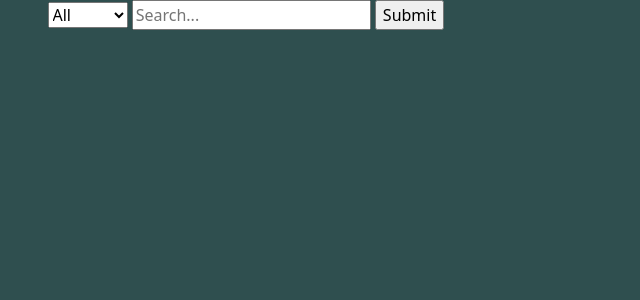
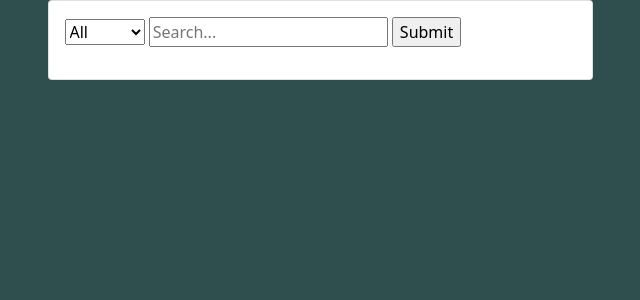
Before and after one commit to KizeKaze/fast-food-simple, a PHP site: page /menu_list.php in a window 1280 px wide. Shown: the part 56-356 px from the top of the page, without its empty margins (320-960 px from the left). Run offline with PHP 8.4, Linux system fonts and the light colour scheme; data comes from the database, SQL or seed files in the repository; data that the repository does not hold is empty.

Commit message:
fixed css on menu_list.php, will take another pass at css in issue #18

```diff
--- a/menu_list.php
+++ b/menu_list.php
@@ -2,27 +2,25 @@
 <?php include "includes/nav.php" ?>
 
 
-
     <div class="container">
-    <div class="search-container">
+        <div class="card">
+            <div class="card-body">
                 <form action="menu_list.php" method="post">
                     <select name="type">
                         <option value="0">All</option>
                         <?php $results = $menu->getType() ?>
                         <?php foreach ($results as $row) {
                             echo "<option value=" . $row['type_id'] . ">" . $row['type'] . "</option>";
-
                         } ?>
-
                     </select>
                     <input type="text" name="search" placeholder="Search...">
                     <input type="submit" name="submit">
                 </form>
             </div>
         </div>
+    </div>
+
     <div class="container">
-    <div>
-
             <?php
             if (isset($_POST['submit']) || isset($_POST['type'])) {
                 $type = trim(htmlspecialchars($_POST['type']));
@@ -32,7 +30,8 @@
                     echo "No search result found";
                 } else {
                     foreach ($result as $row) {
-                    echo "<div class='menu_result_div'>";
+                        echo "<div class='card'>";
+                        echo "<div class='card-body'>";
 
                         $id = $row['id'];
                         $name = $row['name'];
@@ -47,13 +46,15 @@
                         <label>Type: <?= $type ?></label>
                         <?php
                         echo "</div>";
+                        echo "</div>";
                     }
                 }
             } else {
                 $result = $menu->getItems();
 
                 foreach ($result as $row) {
-                echo "<div class='menu_result_div'>";
+                    echo "<div class='card'>";
+                    echo "<div class='card-body'>";
 
                     $id = $row['id'];
                     $name = $row['name'];
@@ -67,14 +68,14 @@
                     <label>Cost: <?= $cost ?></label><br>
                     <label>Type: <?= $type ?></label><br>
                     <form action="edit_menu_item.php" method="get">
-                    <button type="submit" class="btn btn-primary" name="edit" value=<?=$id?>>Edit</button>
+                        <button type="submit" class="btn btn-primary" name="edit" value=<?= $id ?>>Edit</button>
                     </form>
                     <?php
+                    echo "</div>";
                     echo "</div>";
                 }
             }
 
             ?>
         </div>
-</div>
 <?php include "includes/footer.php"; ?>
--- a/style.css
+++ b/style.css
@@ -26,13 +26,6 @@ body {
     background-color: gainsboro;
 }
 
-.error-container {
-    max-width: 545px;
-    margin: auto;
-    margin-top: 10px;
-    margin-bottom: 10px;
-}
-
 .error {
     background-color: indianred;
     border: 2px solid black;
```
Lines whose indentation alone changed are shown as unchanged.
